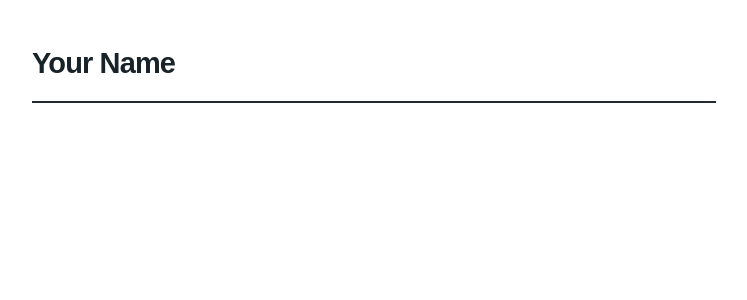
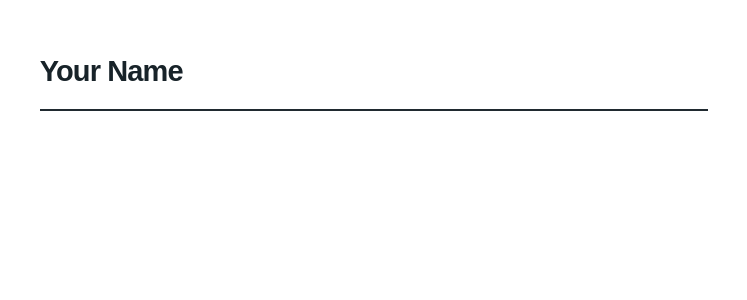
Before and after one commit to Rooqx/resumash, a React (Vite) app in the folder client/: page /rxsme in a window 1280 px wide. Shown: the top 300 px of the page, without its empty margins (23-770 px from the left). Built offline with nearby package versions, Linux system fonts and the light colour scheme; a web font is replaced by a local one.

Commit message:
fix(templates): normalize spacing units between A4 HTML and PDF

```diff
--- a/client/src/features/resume-builder/templates/resume-document.css
+++ b/client/src/features/resume-builder/templates/resume-document.css
@@ -83,3 +83,6 @@
 .rs-document { color:var(--resume-ink,#171717)!important; }
 .rs-document .resume-header h1 { font-size:var(--resume-name-size,30px); }
 .rs-document .resume-section { margin-bottom:var(--resume-section-space,16px); }
+
+/* Convert PDF point-based page metrics into CSS pixels (96/72). */
+.rs-document {padding:var(--resume-pad-top,56px) var(--resume-pad-horizontal,63px) var(--resume-pad-bottom,57px)!important;}
```
